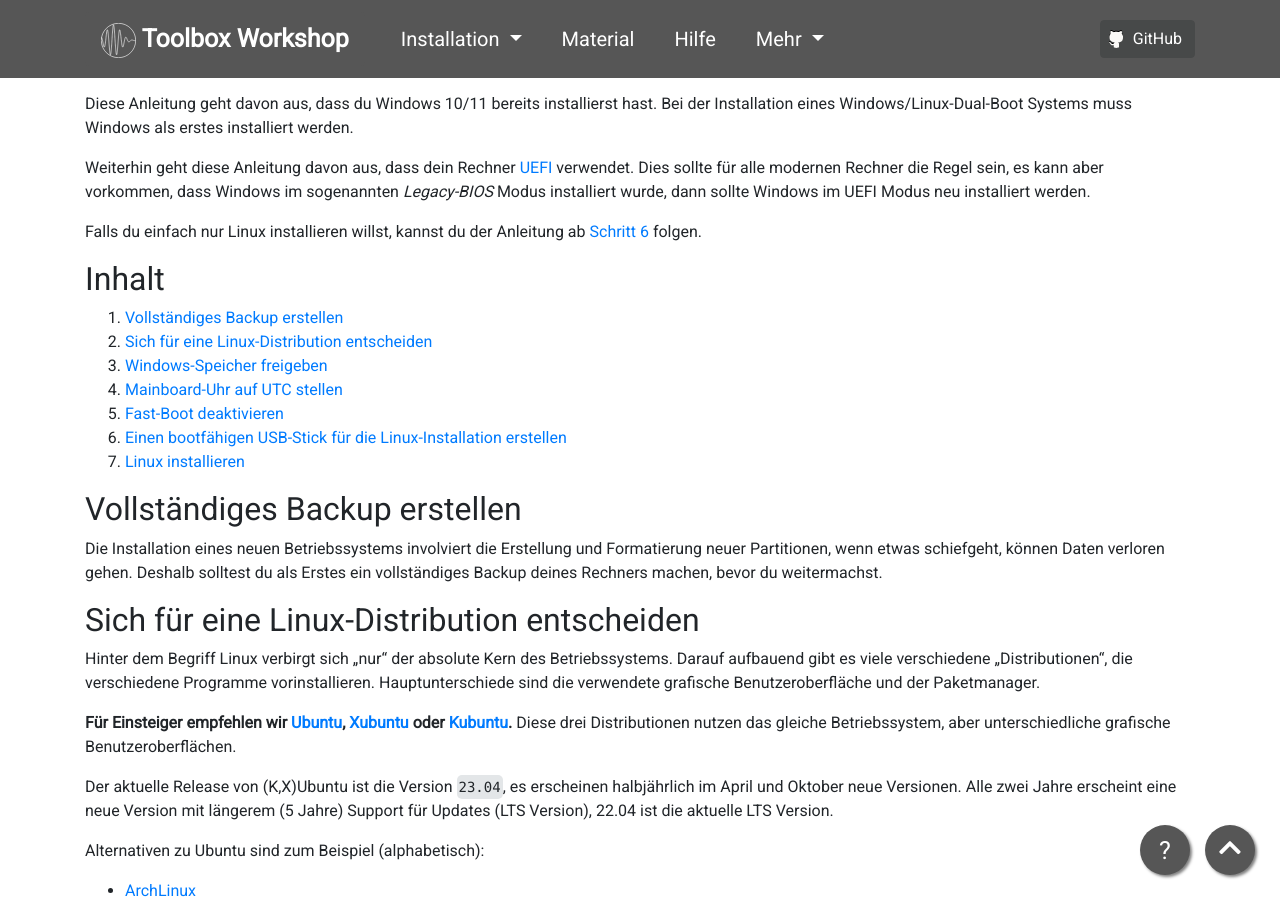
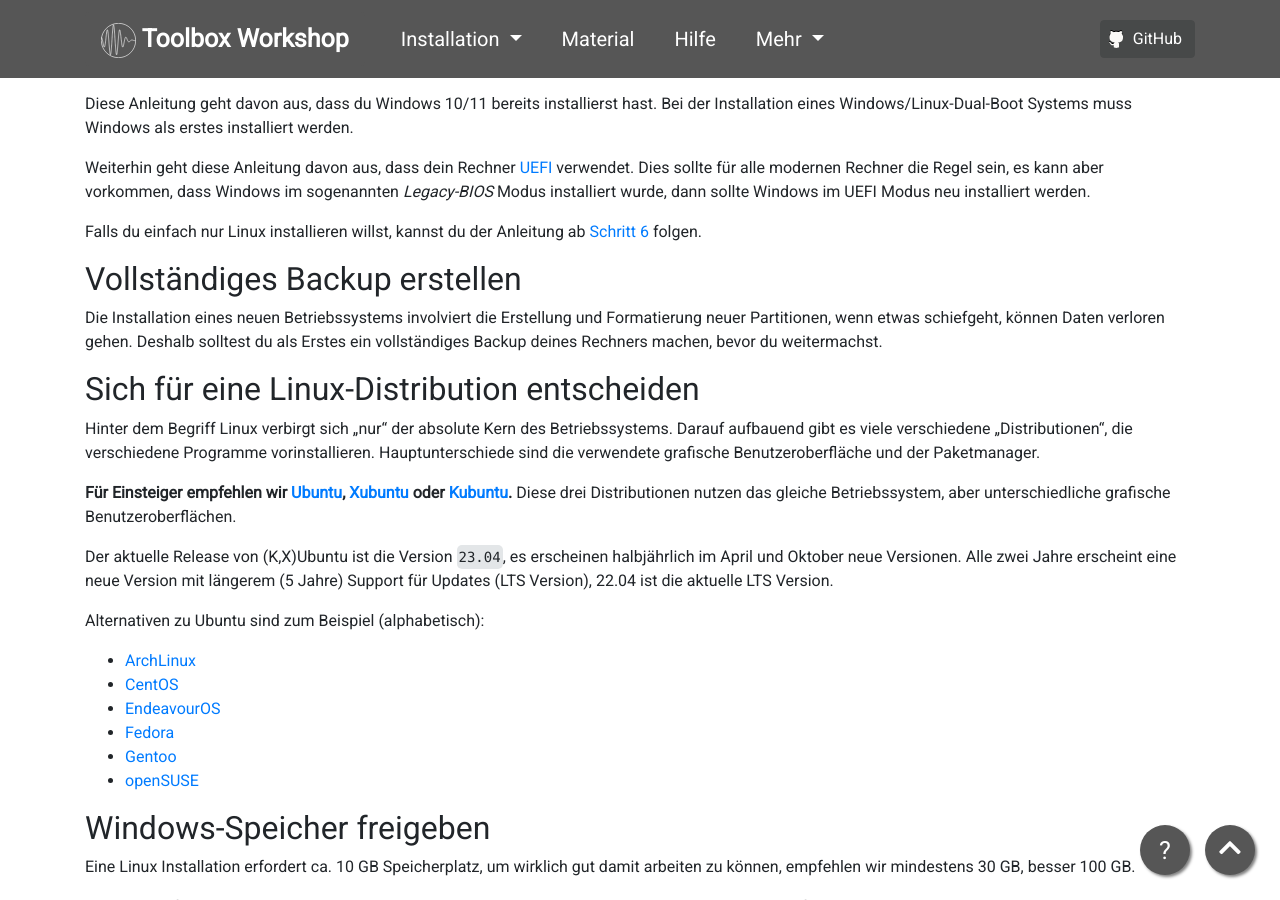
Before and after one commit to pep-dortmund/homepage-toolbox, a Jekyll site: the page built from install/dualboot.md, in a window 1280 px wide and 900 px high, scrolled down 362 px. Built offline with Jekyll 4.4.1, drawn with Linux system fonts in a browser that asks for light colours; nearby versions of some CDN libraries.

Commit message:
Remove obsolete toc in text body of dual boot instructions

```diff
--- a/install/dualboot.md
+++ b/install/dualboot.md
@@ -32,13 +32,6 @@ dass Windows im sogenannten *Legacy-BIOS* Modus installiert wurde, dann sollte W
 Falls du einfach nur Linux installieren willst,
 kannst du der Anleitung ab
 [Schritt 6](#einen-bootfähigen-usb-stick-für-die-linux-installation-erstellen) folgen.
-
-
-## Inhalt
-{:.no_toc}
-
-1. Table of Contents
-{:toc}
 
 
 ## Vollständiges Backup erstellen
```
